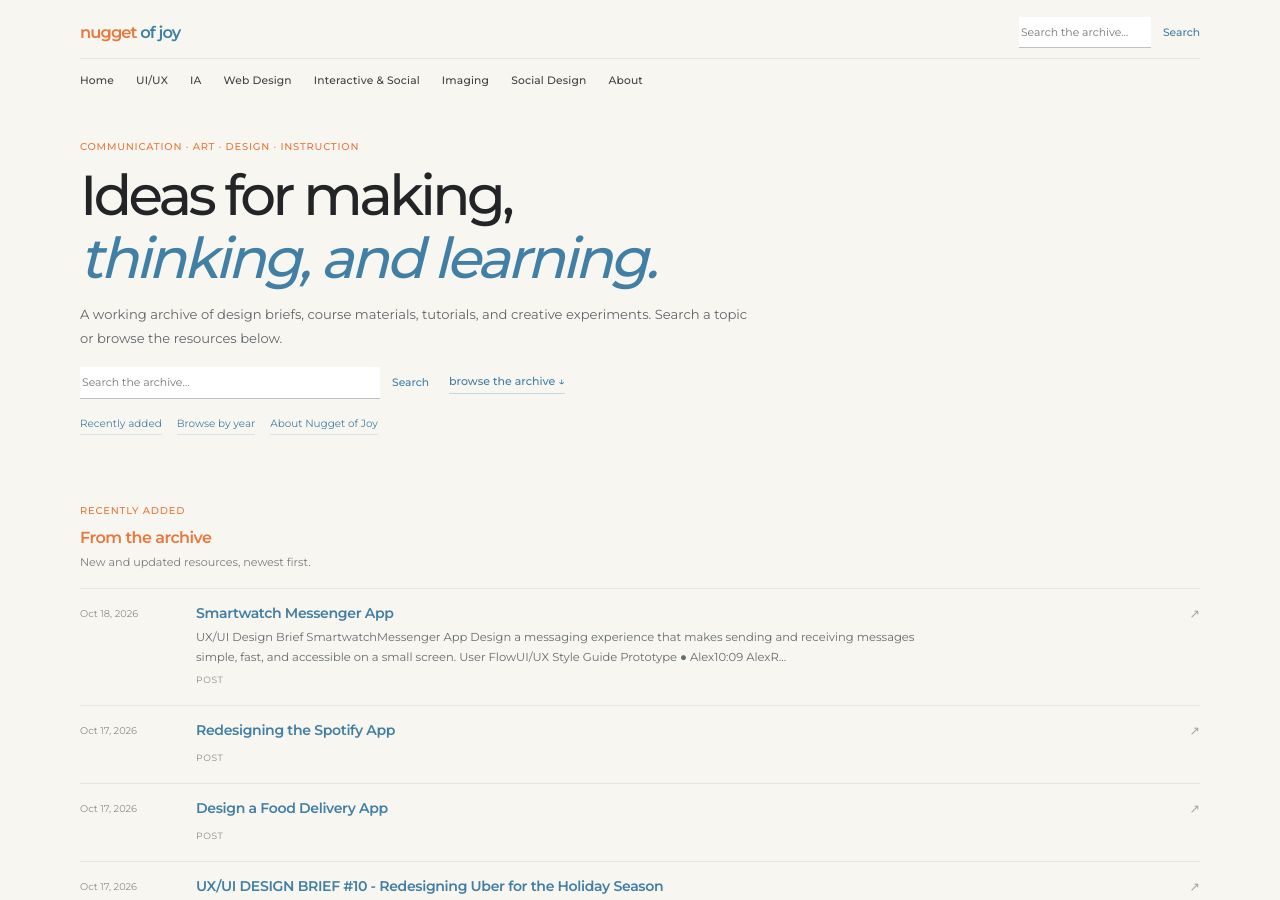
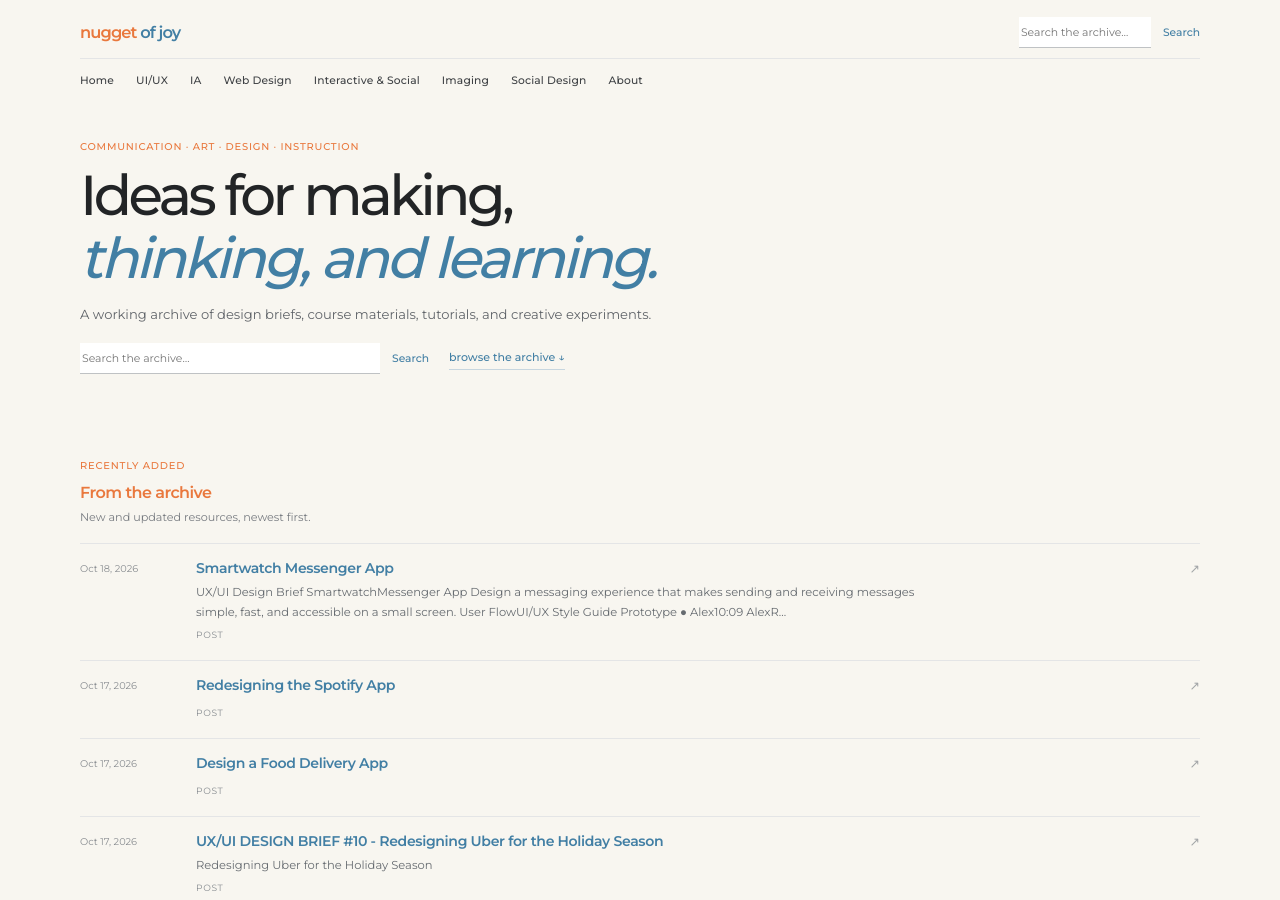
Before and after one commit to ndangelo/nuggetofjoy-jekyll, a Jekyll site: the page built from index.md, in a window 1280 px wide and 900 px high. Built offline with Jekyll 4.4.1, drawn with Linux system fonts in a browser that asks for light colours; nearby versions of some CDN libraries.

Commit message:
Make homepage content data-driven

```diff
--- a/index.md
+++ b/index.md
@@ -4,23 +4,24 @@
 description: A working archive of design briefs, course materials, tutorials, and creative experiments.
 ---
 
+{% assign home = site.data.homepage %}
 <section class="noj-hero">
   <div class="noj-wrap">
-    <p class="noj-kicker">communication · art · design · instruction</p>
-    <h1>Ideas for making,<br><em>thinking, and learning.</em></h1>
-    <p class="noj-intro">A working archive of design briefs, course materials, tutorials, and creative experiments. Search a topic or browse the resources below.</p>
+    <p class="noj-kicker">{{ home.hero_kicker | default: "communication · art · design · instruction" | escape }}</p>
+    <h1>{{ home.hero_heading_start | default: "Ideas for making," | escape }}<br><em>{{ home.hero_heading_emphasis | default: "thinking, and learning." | escape }}</em></h1>
+    <p class="noj-intro">{{ home.hero_intro | default: "A working archive of design briefs, course materials, tutorials, and creative experiments." | escape }}</p>
     <div class="noj-hero-tools">
       <form class="noj-search" role="search" action="{{ '/search/' | relative_url }}" method="get">
         <label class="screen-reader-text" for="noja-search-hero">Search all content</label>
-        <input id="noja-search-hero" type="search" name="s" placeholder="Search the archive…">
+        <input id="noja-search-hero" type="search" name="s" placeholder="{{ home.search_placeholder | default: 'Search the archive…' | escape }}">
         <button type="submit">Search</button>
       </form>
-      <a class="noj-text-link" href="#archive">browse the archive ↓</a>
+      <a class="noj-text-link" href="#archive">{{ home.browse_link_text | default: "browse the archive ↓" | escape }}</a>
     </div>
     <div class="noj-category-list" aria-label="Popular topics">
-      <a href="#recent">Recently added</a>
-      <a href="#archive">Browse by year</a>
-      <a href="{{ '/about/' | relative_url }}">About Nugget of Joy</a>
+      {% for item in home.homepage_links %}
+      <a href="{{ item.url | relative_url }}">{{ item.label | escape }}</a>
+      {% endfor %}
     </div>
   </div>
 </section>
@@ -29,14 +30,15 @@
   <div class="noj-wrap">
     <div class="noj-section-head">
       <div>
-        <p class="noj-kicker">recently added</p>
-        <h2>From the archive</h2>
-        <p class="noj-small-note">New and updated resources, newest first.</p>
+        <p class="noj-kicker">{{ home.recent_kicker | default: "recently added" | escape }}</p>
+        <h2>{{ home.recent_heading | default: "From the archive" | escape }}</h2>
+        <p class="noj-small-note">{{ home.recent_description | default: "New and updated resources, newest first." | escape }}</p>
       </div>
     </div>
     <div class="noj-content-list">
       {% assign recent_posts = site.posts | sort: "date" | reverse %}
-      {% for post in recent_posts limit: 12 %}
+      {% assign recent_limit = home.recent_posts_limit | default: 12 %}
+      {% for post in recent_posts limit: recent_limit %}
       <a class="noj-content-row" href="{{ post.url | relative_url }}">
         <span class="noj-row-date">{{ post.date | date: "%b %-d, %Y" }}</span>
         <span>
@@ -54,13 +56,13 @@
 <section id="archive" class="noj-archive">
   <div class="noj-wrap noj-archive-grid">
     <div>
-      <p class="noj-kicker">keep exploring</p>
-      <h2>Good ideas are worth revisiting.</h2>
-      <p>Browse older course materials and design resources. This archive is generated from published posts, rather than a manually maintained list.</p>
-      <a class="noj-text-link" href="#recent">return to recent resources ↑</a>
+      <p class="noj-kicker">{{ home.archive_kicker | default: "keep exploring" | escape }}</p>
+      <h2>{{ home.archive_heading | default: "Good ideas are worth revisiting." | escape }}</h2>
+      <p>{{ home.archive_description | default: "Browse older course materials and design resources. This archive is generated from published posts, rather than a manually maintained list." | escape }}</p>
+      <a class="noj-text-link" href="#recent">{{ home.return_link_text | default: "return to recent resources ↑" | escape }}</a>
     </div>
     <div>
-      <p class="noj-kicker">browse by year</p>
+      <p class="noj-kicker">{{ home.year_list_kicker | default: "browse by year" | escape }}</p>
       <ul class="noj-year-list">
         {% assign year_groups = site.posts | group_by_exp: "post", "post.date | date: '%Y'" | sort: "name" | reverse %}
         {% for year in year_groups %}
```
